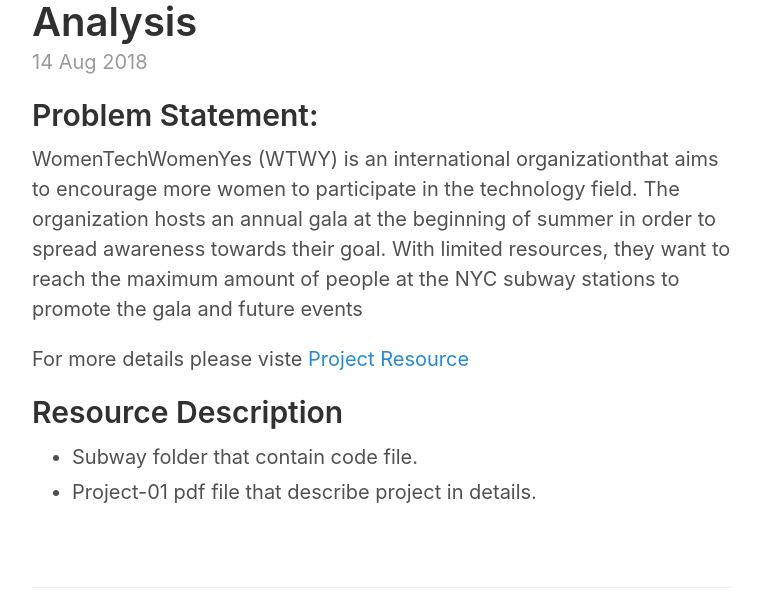
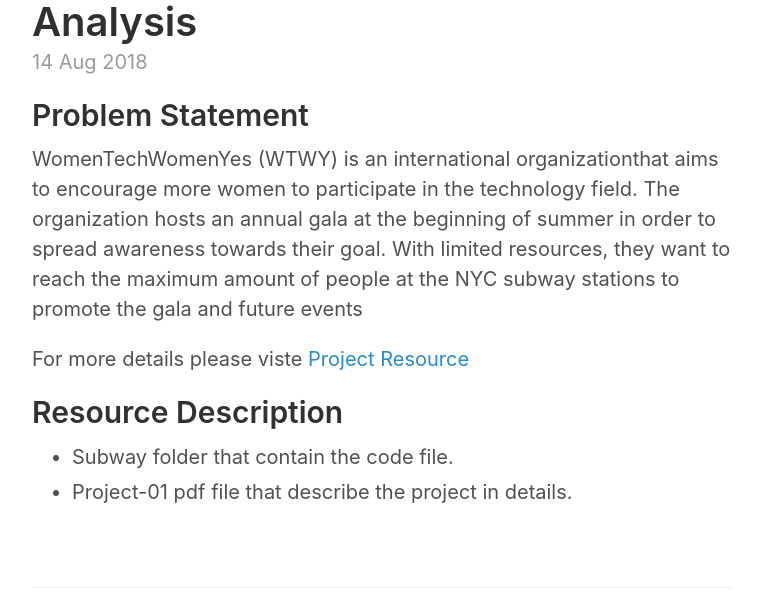
Before and after one commit to LubnaAlhenaki/LubnaAlhenaki.github.io, a Jekyll site: the page built from _posts/2018-08-14-Testing-Local-Images.md, in a window 1280 px wide. Shown: the part 216-808 px from the top of the page, without its empty margins (258-1021 px from the left). Built offline with Jekyll 4.4.1, drawn with Linux system fonts in a browser that asks for light colours.

Commit message:
Update 2018-08-14-Testing-Local-Images.md

```diff
--- a/_posts/2018-08-14-Testing-Local-Images.md
+++ b/_posts/2018-08-14-Testing-Local-Images.md
@@ -7,7 +7,7 @@
 
 
 
-## Problem Statement:
+## Problem Statement
 
 WomenTechWomenYes (WTWY) is an international organizationthat aims to encourage more women to participate in the technology field. The organization hosts an annual gala at the beginning of summer in order to spread awareness towards their goal. With limited resources, they want to reach the maximum amount of people at the NYC subway stations to promote the gala and future events
 
@@ -18,5 +18,5 @@
 
 
 ## Resource Description
-* Subway folder that contain code file.
-* Project-01 pdf file that describe project in details.
+* Subway folder that contain the code file.
+* Project-01 pdf file that describe the project in details.
```
